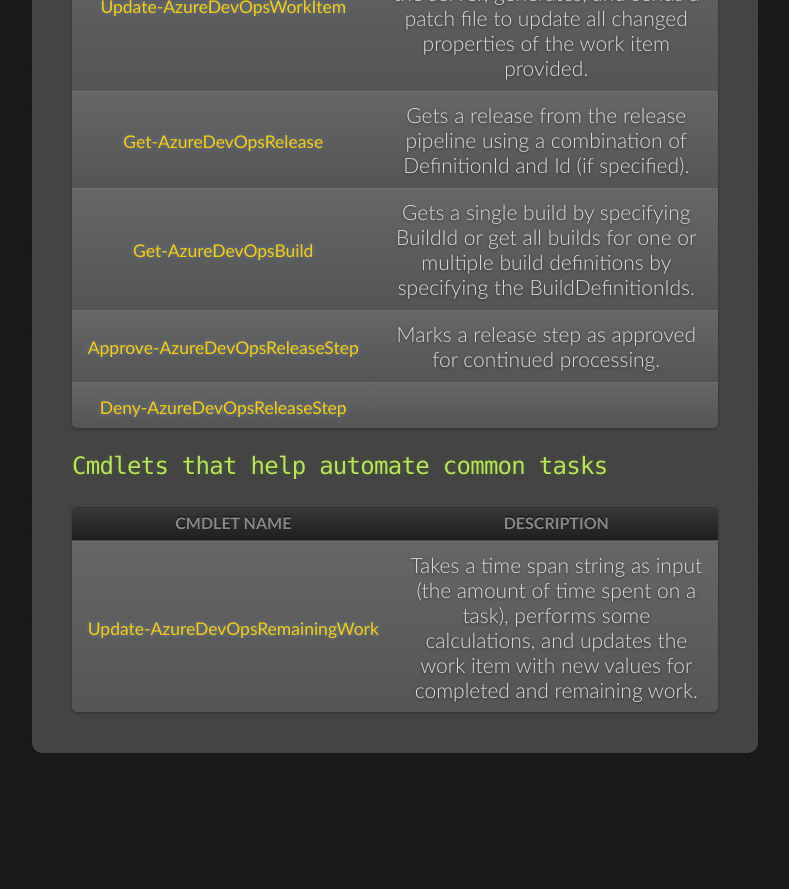
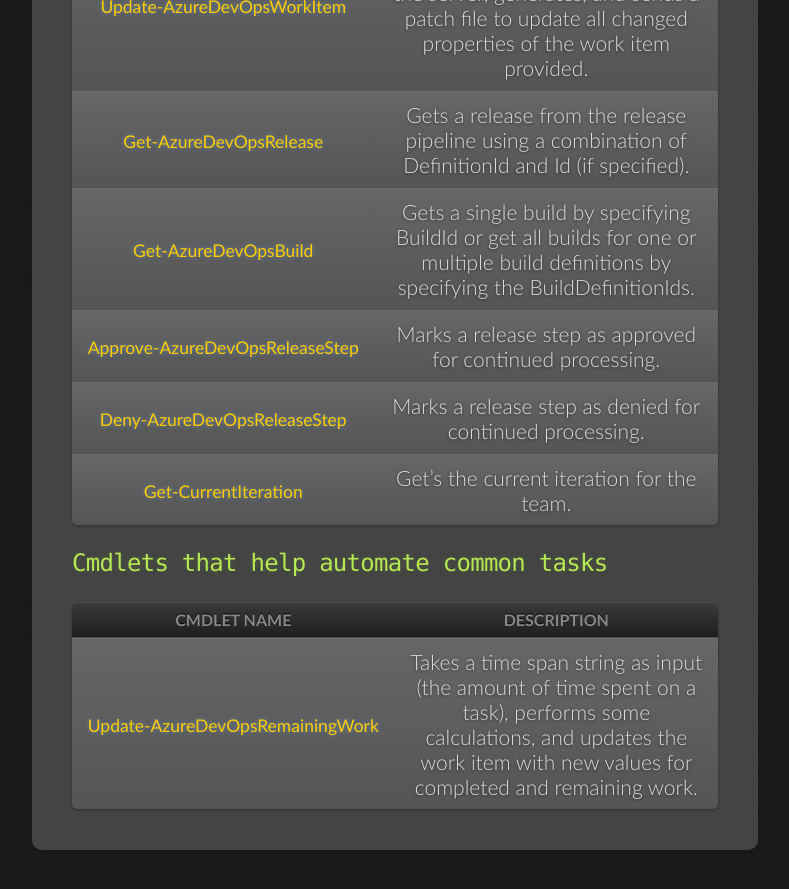
Before and after one commit to UTM-Online/AzureDevOpsPsModule, a Jekyll site: the page built from _docs/CmdletList.md, in a window 1280 px wide and 900 px high, scrolled down 2425 px. Shown: the top 889 px of the window, without its empty margins (153-942 px from the left). Built offline with Jekyll 4.4.1, drawn with Linux system fonts in a browser that asks for light colours; before the commit the page ends 3228 px from its top, so only the background shows below that.

Commit message:
Adding documentation for Get-CurrentIteration

```diff
--- a/_docs/CmdletList.md
+++ b/_docs/CmdletList.md
@@ -32,7 +32,8 @@
 | [<small class="cmdlet">Get-AzureDevOpsRelease</small>](/docs/cmdlets/api/getrelease/) | Gets a release from the release pipeline using a combination of DefinitionId and Id (if specified). |
 | [<small class="cmdlet">Get-AzureDevOpsBuild</small>](/docs/cmdlets/api/getbuild/) | Gets a single build by specifying BuildId or get all builds for one or multiple build definitions by specifying the BuildDefinitionIds. |
 | [<small class="cmdlet">Approve-AzureDevOpsReleaseStep</small>](/docs/cmdlets/api/approverelease/) | Marks a release step as approved for continued processing. |
-| [<small class="cmdlet">Deny-AzureDevOpsReleaseStep</small>](/docs/cmdlets/api/denyreleasetep/)
+| [<small class="cmdlet">Deny-AzureDevOpsReleaseStep</small>](/docs/cmdlets/api/denyreleasetep/) | Marks a release step as denied for continued processing. |
+| [<small class="cmdlet">Get-CurrentIteration</small>](/docs/cmdlets/api/getcurrentiteration/) | Get's the current iteration for the team. |
 
 ## Cmdlets that help automate common tasks
 
```
Also changed, not shown: _docs/cmdlets/Api/GetCurrentIteration.md (added, +23 -0 lines).
